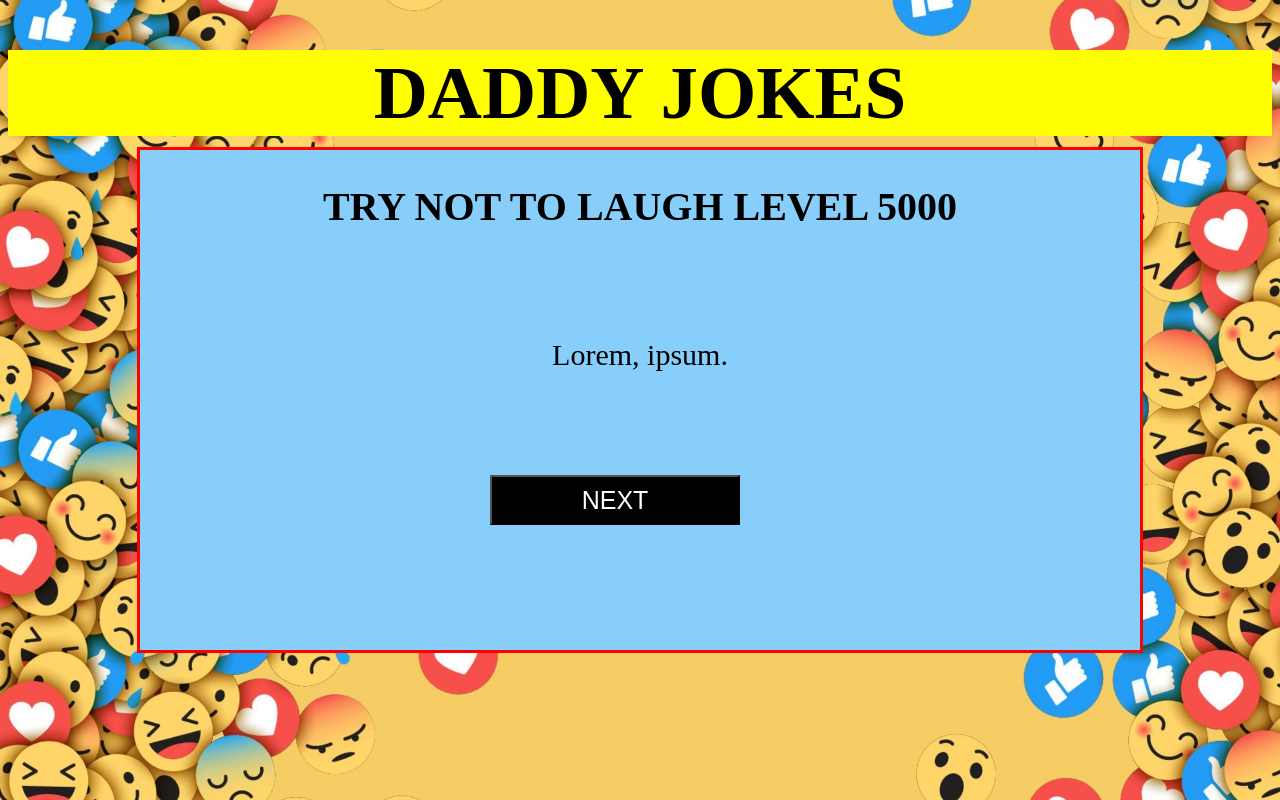
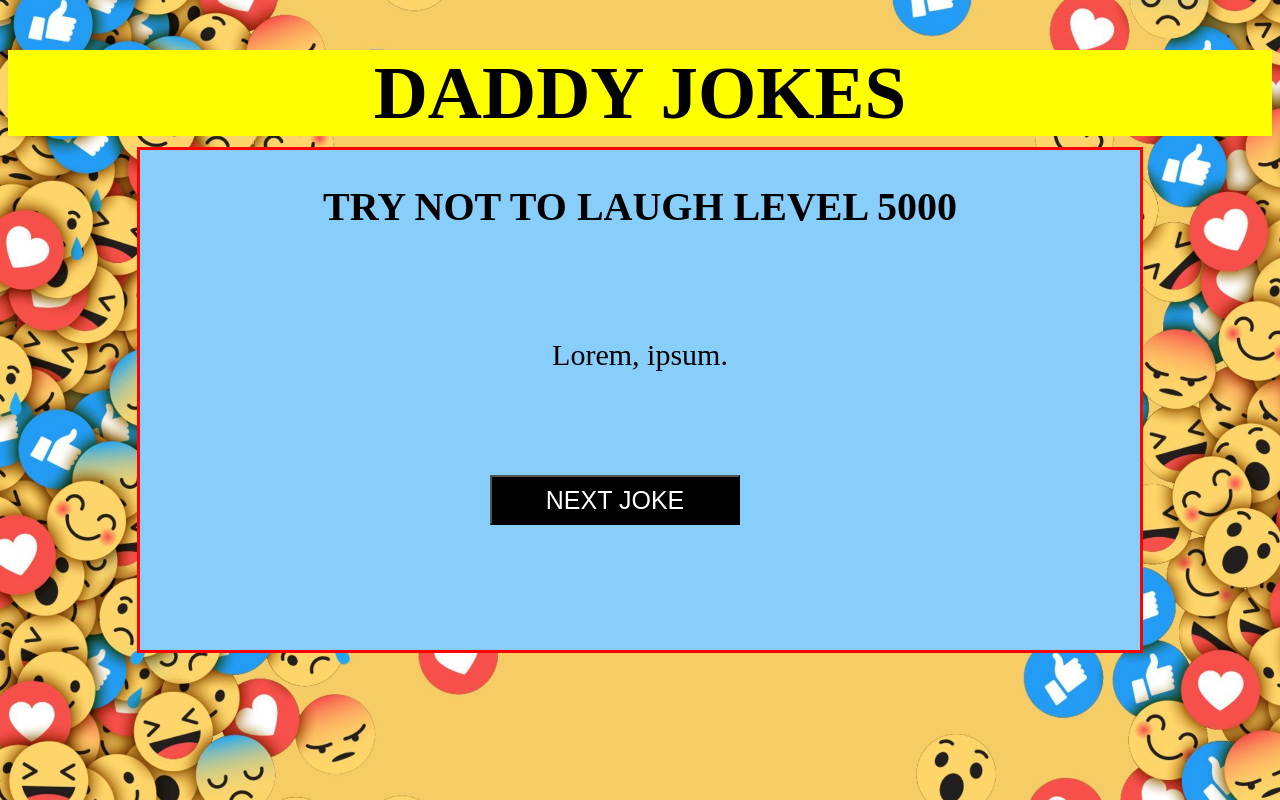
Before and after one commit to zpremium/daddyJokes, a plain HTML site: page index.html in a window 1280 px wide. Drawn offline with Linux system fonts and the light colour scheme; no server answers.

Commit message:
terminado

```diff
--- a/index.html
+++ b/index.html
@@ -12,7 +12,7 @@
     <div class="center-div">
       <h2>TRY NOT TO LAUGH LEVEL 5000</h2>
       <p>Lorem, ipsum.</p>
-      <button>NEXT</button>
+      <button>NEXT JOKE</button>
     </div>
     <script src="js.js"></script>
   </body>
```
